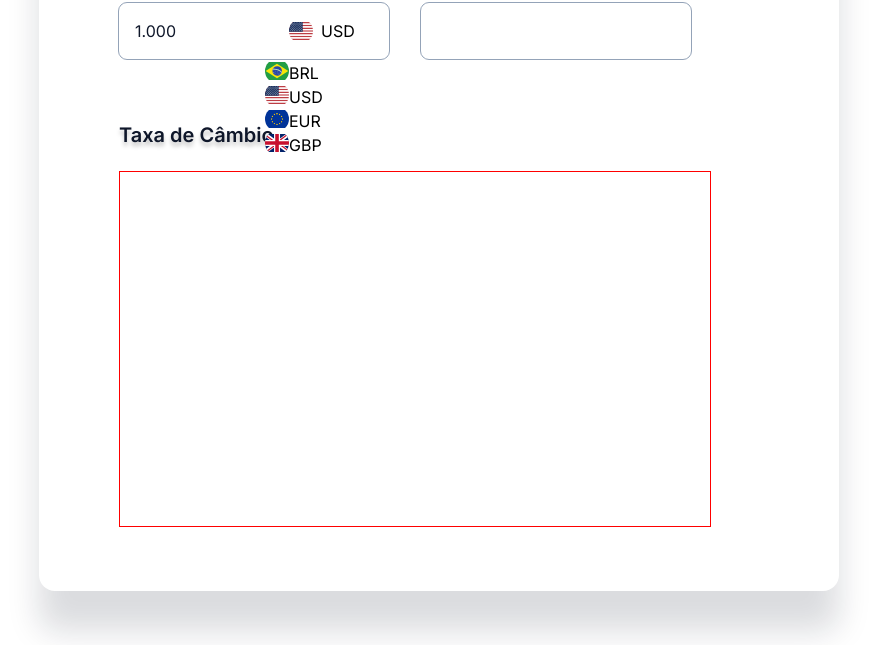
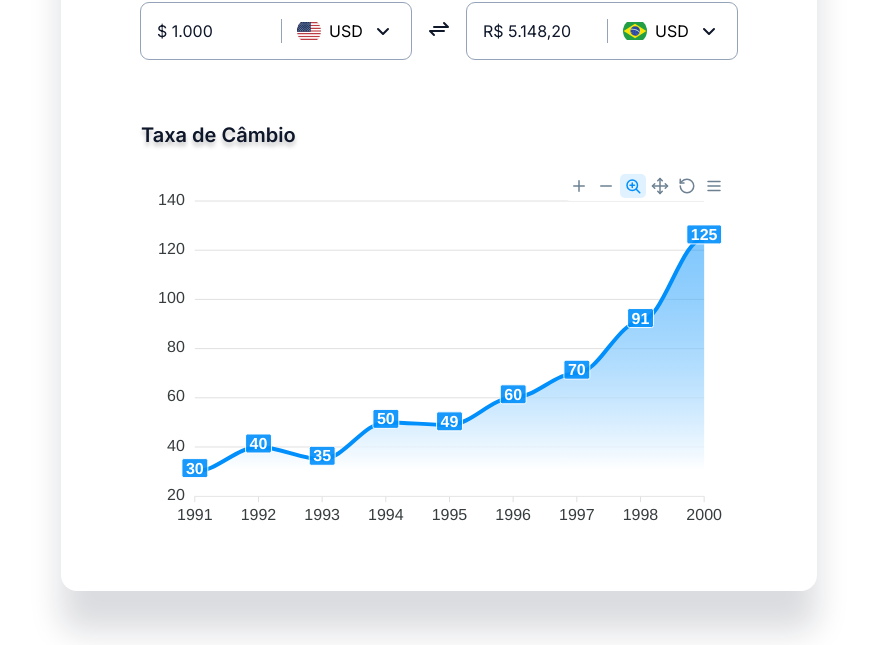
Before and after one commit to mariocarvalho-2205/master, a plain HTML site: page index.html in a window 1280 px wide. Shown: the part 155-800 px from the top of the page, without its empty margins (201-1078 px from the left). Drawn offline with nearby package versions, Linux system fonts and the light colour scheme.

Commit message:
atualizando conversor

```diff
--- a/index.html
+++ b/index.html
@@ -10,6 +10,7 @@
     rel="stylesheet"
     href="https://cdn.jsdelivr.net/gh/lipis/flag-icons@6.6.6/css/flag-icons.min.css"/>
     <script src="script.js" defer></script>
+    <script src="https://cdn.jsdelivr.net/npm/apexcharts" ></script>
 </head>
 <body>
     <main class="main">
@@ -17,7 +18,7 @@
             <h2>Conversor de Moedas</h2>
             <div class="wrapper">
                 <div class="money-wrapper">
-                    <input type="text" class="amount" value="1.000">
+                    <input type="text" class="amount" value="$ 1.000">
                     <div class="dropdown">
                         <div class="selected">
                             <span class="fi fi-us fis"></span>
@@ -38,14 +39,45 @@
                     </div>
 
                 </div>
-                <div class="middle"></div>
-                <div class="money-wrapper"></div>
+                <div class="middle">
+                    <img src="./assets/arrows-exchange.svg" alt="trocar moeda" srcset="">
+                </div>
+                <div class="money-wrapper">
+                    <input readonly type="text" class="amount" value="R$ 5.148,20">
+                    <div class="dropdown">
+                        <div class="selected">
+                            <span class="fi fi-br fis"></span>
+                            USD
+                        </div>
+                        <ul>
+
+                            <li>
+                                <span class="fi fi-br fis"></span>BRL
+                            </li>
+                            <li>
+                                <span class="fi fi-us fis"></span>USD
+                            </li>
+                            <li>
+                                <span class="fi fi-eu fis"></span>EUR
+                            </li>
+                            <li>
+                                <span class="fi fi-gb fis"></span>GBP
+                            </li>
+                        </ul>
+
+                    </div>
+
+                </div>
             </div>
         </section>
 
         <section class="cambio">
             <h2>Taxa de Câmbio</h2>
-            <div class="wrapper"></div>
+            <div class="wrapper">
+                <div id="chart">
+
+                </div>
+            </div>
         </section>
     </main>
 </body>
--- a/script.js
+++ b/script.js
@@ -0,0 +1,42 @@
+var options = {
+    chart: {
+        type: 'area'
+    },
+    series: [{
+        name: 'sales',
+        data: [30, 40, 35, 50, 49, 60, 70, 91, 125]
+    }],
+    xaxis: {
+        categories: [1991, 1992, 1993, 1994, 1995, 1996, 1997, 1998, 2000],
+        tooltip: {
+            enabled: true,
+            formatter: undefined,
+            offsetY: 0,
+            style: {
+                fontSize: 0,
+                fontFamily: 0,
+            },
+        },
+    },
+    fill: {
+        type: 'gradient',
+        gradient: {
+            //shade: 'dark',
+            //type: "horizontal",
+            shadeIntensity: 1,
+            gradientToColors: undefined, // optional, if not defined - uses the shades of same color in series
+            inverseColors: false,
+            opacityFrom: 0.7,
+            opacityTo: 0.9,
+            stops: [0, 90, 100],
+            colorStops: []
+        }
+
+    },
+
+
+}
+
+var chart = new ApexCharts(document.querySelector("#chart"), options);
+
+chart.render();
--- a/style.css
+++ b/style.css
@@ -1,4 +1,4 @@
-@import url('https://fonts.googleapis.com/css2?family=Inter:wght@400;600;700&display=swap');
+ @import url('https://fonts.googleapis.com/css2?family=Inter:wght@400;600;700&display=swap');
 
 * {
     margin: 0;
@@ -27,8 +27,7 @@ body {
 }
 
 .main {
-    width: 80rem;
-    height: 69.2rem;
+
     padding: 6.4rem 8rem;
     background: var(--bg-color-box);
     box-shadow: 0rem 4rem 3.2rem rgba(15, 23, 42, 0.15);
@@ -49,6 +48,7 @@ section h2 {
 .conversor .wrapper {
     margin-top: 1.6rem;
     display: flex;
+    align-items: center;
     gap: 1.6rem;
 }
 
@@ -79,11 +79,59 @@ section h2 {
 .amount:focus {
     outline: 0;
 }
-.cambio .wrapper {
-    margin-top: 2.4rem;
-    width: 59.2rem;
-    height: 35.6rem;
-    border: .1rem solid red;
+
+/* Dropdown */
+
+.dropdown {
+    --bg-hover: #ede9fe;
+    width: 13rem;
+    position: absolute;
+    top: 0;
+    right: 0;
+    height: 5.6rem; /* Altura da lista */
+    overflow: hidden; /* não permite que transborde os icones da caisa,
+    ou seja tudo que trasnbordas será escondido*/
+
+
+}
+
+.dropdown:hover {
+    height: fit-content; /* Significa que a altura irá se extender
+    com a altura do restante da lista*/
+    overflow: initial;
+}
+.selected {
+    display: flex;
+    align-items: center;
+    gap: .8rem;
+    padding: 1.6rem;
+    border-radius: 0 .8rem .8rem 0;
+    cursor: pointer;
+}
+
+.selected::before {
+    content: "";
+    height: 2.4rem;
+    width: 0.1rem;
+    background: #94A3B8;
+    position: absolute;
+    left: 0;
+
+}
+
+.selected::after {
+    content: "";
+    width: 2.4rem;
+    height: 2.4rem;
+    background: url(./assets/chevron-down.svg) no-repeat;
+}
+
+li:hover {
+
+}
+
+.selected:hover {
+    background-color: var(--bg-hover);
 }
 
 .fi.fis {
@@ -91,32 +139,30 @@ section h2 {
     border-radius: 50%;
 }
 
-/* Dropdown */
+/* ul */
 
-.dropdown {
-    --bg-hover: #ede9fe;
-    width: 12.4rem;
-    position: absolute;
-    top: 0;
-    right: 0;
+ul {
+    background: #FFFFFF;
+    box-shadow: 0px 4px 16px rgba(15, 23, 42, 0.15);
+    border-radius: 8px;
+    padding: 0;
+    width: 16rem;
+    max-height: 17rem;
+    margin-top: .8rem;
+    overflow-y: scroll;  /* overflow-y: scroll; vai criar a barra de rolagem lateral*/
 }
 
-.selected {
+li {
+    padding: 1.2rem 1.6rem;
     display: flex;
     align-items: center;
     gap: .8rem;
-    padding: 1.6rem;
-    border-radius: 0 .8rem .8rem 0;
+    cursor: pointer;
 }
 
-.selected::before {
-    content: "";
+.cambio .wrapper {
+    margin-top: 2.4rem;
+    width: 59.2rem;
+    height: 35.6rem;
+
 }
-
-.selected::after {
-    content: "";
-}
-
-.selected:hover {
-    background-color: var(--bg-hover);
-}
```
Also changed, not shown: assets/arrows-exchange.svg (added), assets/chevron-down.svg (added).
